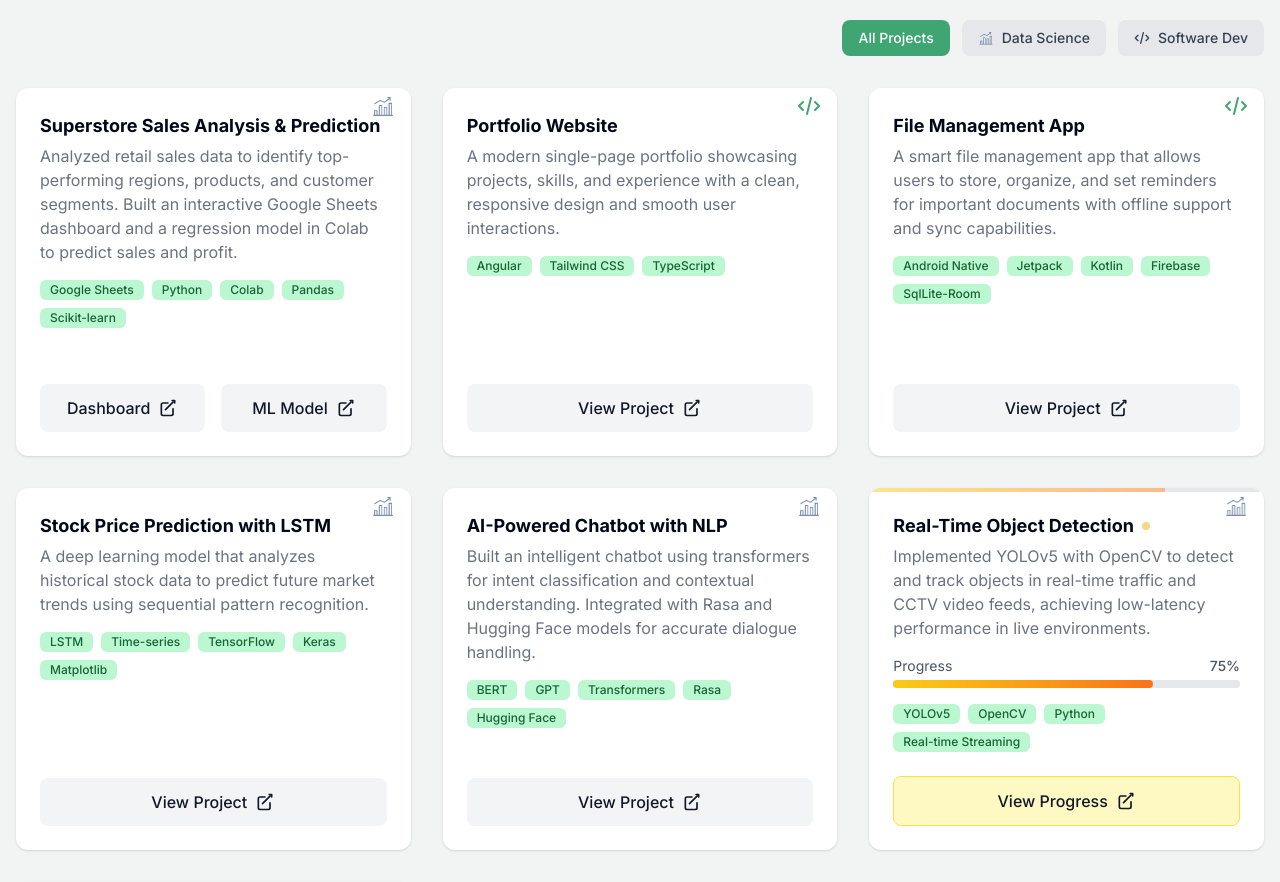
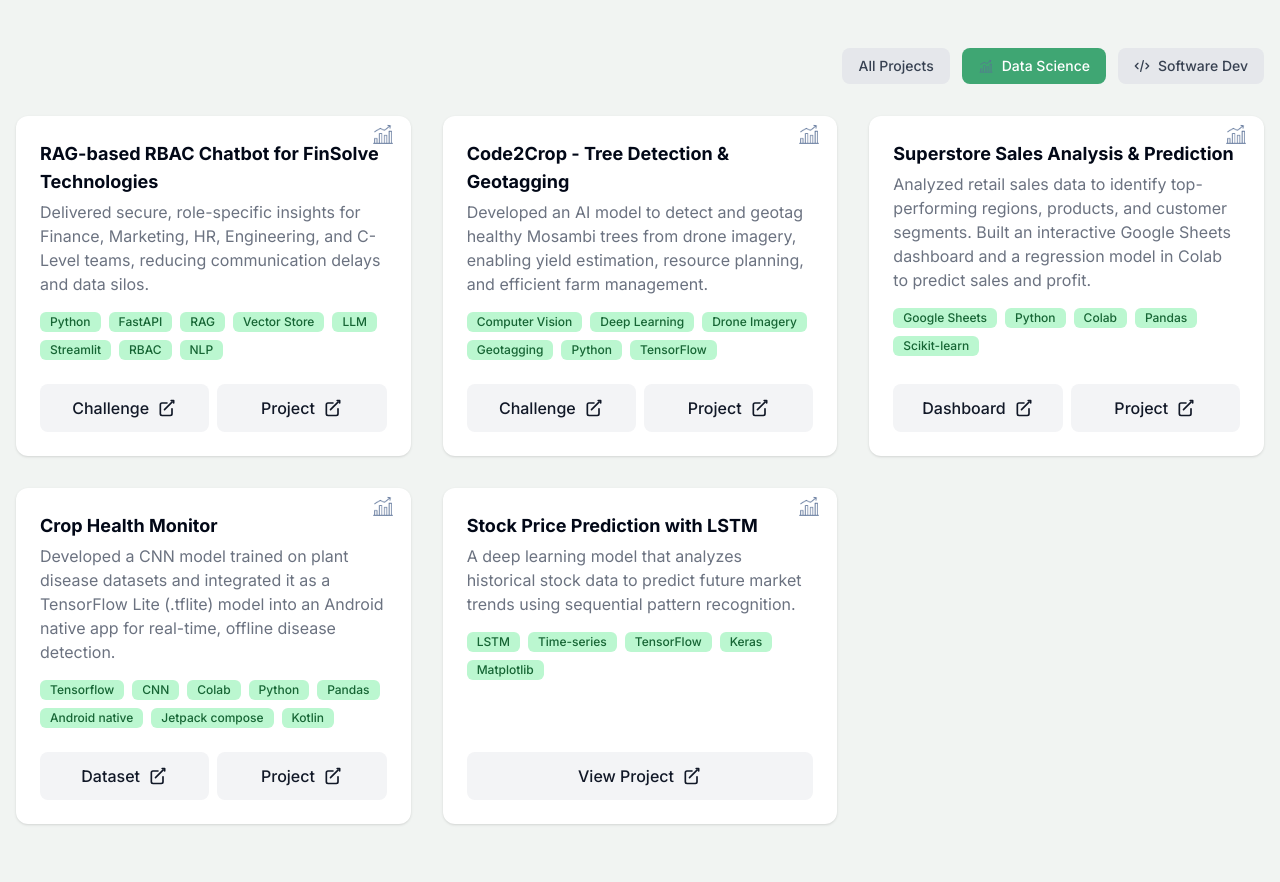
Before and after one commit to Vignesh96-R/vignesh-portfolio, an Angular app: page / in a window 1280 px wide. Shown: the part 2882-3764 px from the top of the page. Built offline with nearby package versions, Linux system fonts and the light colour scheme.

Commit message:
added project

```diff
--- a/src/app/components/sections/projects-section/projects-section.component.html
+++ b/src/app/components/sections/projects-section/projects-section.component.html
@@ -34,42 +34,6 @@
     <!-- Project Cards -->
     <div class="grid grid-cols-1 md:grid-cols-2 lg:grid-cols-3 gap-8">
       <!-- Superstore Project Card with two buttons styled like other project buttons -->
-      <div class="rounded-xl bg-white shadow p-0 flex flex-col overflow-hidden relative group hover:shadow-lg transition-all duration-300">
-        <!-- Data Science Icon at top right -->
-        <div class="absolute top-1.5 right-4 z-10">
-          <img src="/favicon.png" alt="Data Science" class="h-6 w-6 object-contain" title="Data Science Project" />
-        </div>
-        <div class="flex-1 flex flex-col p-6">
-          <div class="text-lg font-bold mb-1 flex items-center">
-            Superstore Sales Analysis & Prediction
-          </div>
-          <div class="text-gray-500 mb-4">Analyzed retail sales data to identify top-performing regions, products, and customer segments. Built an interactive Google Sheets dashboard and a regression model in Colab to predict sales and profit.</div>
-          <div class="flex-1"></div>
-          <div class="flex flex-wrap gap-2 mb-6">
-            <span class="inline-flex items-center rounded-md bg-green-200 px-2.5 py-0.5 text-xs font-medium text-green-800">Google Sheets</span>
-            <span class="inline-flex items-center rounded-md bg-green-200 px-2.5 py-0.5 text-xs font-medium text-green-800">Python</span>
-            <span class="inline-flex items-center rounded-md bg-green-200 px-2.5 py-0.5 text-xs font-medium text-green-800">Colab</span>
-            <span class="inline-flex items-center rounded-md bg-green-200 px-2.5 py-0.5 text-xs font-medium text-green-800">Pandas</span>
-            <span class="inline-flex items-center rounded-md bg-green-200 px-2.5 py-0.5 text-xs font-medium text-green-800">Scikit-learn</span>
-          </div>
-          <div class="flex gap-4 pt-4 mt-4 ">
-            <a href="https://docs.google.com/spreadsheets/d/1WNkF3dOBJaBukJZ0ypfnozbrtGRLvNzOcudX0GShNnE/edit?gid=0#gid=0" target="_blank" rel="noopener noreferrer"
-               class="w-1/2 inline-flex items-center justify-center rounded-lg transition text-gray-900 font-medium py-3 px-4 text-base bg-gray-100 hover:bg-gray-200">
-              <span>Dashboard</span>
-              <svg class="w-5 h-5 ml-2" fill="none" stroke="currentColor" viewBox="0 0 24 24">
-                <path stroke-linecap="round" stroke-linejoin="round" stroke-width="2" d="M18 13v6a2 2 0 0 1-2 2H6a2 2 0 0 1-2-2V8a2 2 0 0 1 2-2h6m5-3h3v3m-11 8 9-9" />
-              </svg>
-            </a>
-            <a href="https://colab.research.google.com/drive/1YMa7as-g39XsTKjlTImeJzBjY55DY314" target="_blank" rel="noopener noreferrer"
-               class="w-1/2 inline-flex items-center justify-center rounded-lg transition text-gray-900 font-medium py-3 px-4 text-base bg-gray-100 hover:bg-gray-200">
-              <span>ML Model</span>
-              <svg class="w-5 h-5 ml-2" fill="none" stroke="currentColor" viewBox="0 0 24 24">
-                <path stroke-linecap="round" stroke-linejoin="round" stroke-width="2" d="M18 13v6a2 2 0 0 1-2 2H6a2 2 0 0 1-2-2V8a2 2 0 0 1 2-2h6m5-3h3v3m-11 8 9-9" />
-              </svg>
-            </a>
-          </div>
-        </div>
-      </div>
       <div *ngFor="let project of projects" class="rounded-xl bg-white shadow p-0 flex flex-col overflow-hidden relative group hover:shadow-lg transition-all duration-300">
         <!-- Project Type Icon -->
         <div class="absolute top-1.5 right-4 z-10">
@@ -81,60 +45,29 @@
           <img *ngIf="project.type === 'DS'" src="/favicon.png" alt="Data Science" class="h-6 w-6 object-contain" title="Data Science Project" />
         </div>
 
-        <!-- Status Badge -->
-        <!-- <div *ngIf="project.status" class="absolute top-4 left-4 z-10">
-          <div [class]="'inline-flex items-center px-2.5 py-0.5 rounded-full text-xs font-medium ' + getStatusColor(project.status)">
-            <svg class="w-3 h-3 mr-1" fill="none" stroke="currentColor" viewBox="0 0 24 24">
-              <path stroke-linecap="round" stroke-linejoin="round" stroke-width="2" [attr.d]="getStatusIcon(project.status)"></path>
-            </svg>
-            {{ project.status === 'in-progress' ? 'In Progress' : project.status === 'completed' ? 'Completed' : 'Planned' }}
-          </div>
-        </div> -->
-
-        <!-- Progress Bar for In-Progress Projects -->
-        <div *ngIf="project.status === 'in-progress' && project.progress" class="absolute top-0 left-0 right-0 h-1 bg-gray-200">
-          <div class="h-full bg-gradient-to-r from-yellow-400 to-orange-500 transition-all duration-1000 ease-out"
-               [style.width.%]="project.progress">
-            <div class="h-full bg-white opacity-30 animate-pulse"></div>
-          </div>
-        </div>
-
-        <!-- Animated Border for In-Progress Projects -->
-        <div *ngIf="project.status === 'in-progress'" class="absolute inset-0 rounded-xl border-2 border-yellow-400 opacity-0 group-hover:opacity-100 transition-opacity duration-300"></div>
-
         <div class="flex-1 flex flex-col p-6">
           <div class="text-lg font-bold mb-1 flex items-center">
             {{ project.title }}
-            <!-- Animated dot for in-progress projects -->
-            <span *ngIf="project.status === 'in-progress'" class="ml-2 w-2 h-2 bg-yellow-500 rounded-full animate-pulse"></span>
           </div>
           <div class="text-gray-500 mb-4">{{ project.description }}</div>
-
-          <!-- Progress Percentage for In-Progress Projects -->
-          <div *ngIf="project.status === 'in-progress' && project.progress" class="mb-4">
-            <div class="flex justify-between text-sm text-gray-600 mb-1">
-              <span>Progress</span>
-              <span class="font-medium">{{ project.progress }}%</span>
-            </div>
-            <div class="w-full bg-gray-200 rounded-full h-2">
-              <div class="bg-gradient-to-r from-yellow-400 to-orange-500 h-2 rounded-full transition-all duration-1000 ease-out"
-                   [style.width.%]="project.progress"></div>
-            </div>
-          </div>
 
           <div class="flex flex-wrap gap-2 mb-6">
             <span *ngFor="let tech of project.technologies" class="inline-flex items-center rounded-md bg-green-200 px-2.5 py-0.5 text-xs font-medium text-green-800">{{ tech }}</span>
           </div>
 
-          <a [href]="project.link" target="_blank" rel="noopener"
-             [class]="'mt-auto w-full inline-flex items-center justify-center rounded-lg transition text-gray-900 font-medium py-3 px-4 text-base ' +
-                      (project.status === 'in-progress' ? 'bg-yellow-100 hover:bg-yellow-200 border border-yellow-300' : 'bg-gray-100 hover:bg-gray-200')">
-            <span *ngIf="project.status === 'in-progress'">View Progress</span>
-            <span *ngIf="project.status !== 'in-progress'">View Project</span>
-            <svg class="w-5 h-5 ml-2" fill="none" stroke="currentColor" viewBox="0 0 24 24">
-              <path stroke-linecap="round" stroke-linejoin="round" stroke-width="2" [attr.d]="getExternalLinkIcon()"></path>
-            </svg>
-          </a>
+          <!-- Dynamic Buttons Section -->
+          <div class="mt-auto flex gap-2">
+            <a *ngFor="let link of project.links"
+               [href]="link.url"
+               target="_blank"
+               rel="noopener"
+               class="flex-1 inline-flex items-center justify-center rounded-lg transition text-gray-900 font-medium py-3 px-4 text-base bg-gray-100 hover:bg-gray-200">
+              <span>{{ link.label }}</span>
+              <svg class="w-5 h-5 ml-2" fill="none" stroke="currentColor" viewBox="0 0 24 24">
+                <path stroke-linecap="round" stroke-linejoin="round" stroke-width="2" [attr.d]="getExternalLinkIcon()"></path>
+              </svg>
+            </a>
+          </div>
         </div>
       </div>
     </div>
--- a/src/app/components/sections/projects-section/projects-section.component.ts
+++ b/src/app/components/sections/projects-section/projects-section.component.ts
@@ -1,15 +1,18 @@
 import { Component } from '@angular/core';
 import { CommonModule } from '@angular/common';
+
+interface ProjectLink {
+  label: string;
+  url: string;
+}
 
 interface Project {
   title: string;
   description: string;
   technologies: string[];
   image: string;
-  link: string;
+  links: ProjectLink[];
   type: string;
-  status?: 'completed' | 'in-progress' | 'planned';
-  progress?: number; // 0-100 for progress bar
 }
 
 @Component({
@@ -20,17 +23,62 @@ interface Project {
   styleUrl: './projects-section.component.scss'
 })
 export class ProjectsSectionComponent {
-  selectedFilter: string = 'all'; // 'all', 'DS', '</>'
+  selectedFilter: string = 'DS'; // 'all', 'DS', '</>'
 
   allProjects: Project[] = [
+    {
+      title: 'RAG-based RBAC Chatbot for FinSolve Technologies',
+      description: 'Delivered secure, role-specific insights for Finance, Marketing, HR, Engineering, and C-Level teams, reducing communication delays and data silos.',
+      technologies: ['Python', 'FastAPI', 'RAG', 'Vector Store', 'LLM', 'Streamlit', 'RBAC', 'NLP'],
+      image: 'https://placehold.co/600x400',
+      type: 'DS',
+      links: [
+        { label: 'Challenge', url: 'https://codebasics.io/challenges/codebasics-gen-ai-data-science-resume-project-challenge/19' },
+        { label: 'Project', url: 'https://github.com/Vignesh96-R/finsolve-rag-chatbot' }
+      ]
+    },
+    {
+      title: 'Code2Crop - Tree Detection & Geotagging', //🏆 1st Place in Code2Crop AgriTech Challenge!
+      description: 'Developed an AI model to detect and geotag healthy Mosambi trees from drone imagery, enabling yield estimation, resource planning, and efficient farm management.',
+      technologies: ['Computer Vision', 'Deep Learning', 'Drone Imagery', 'Geotagging', 'Python', 'TensorFlow'],
+      image: 'https://placehold.co/600x400',
+      type: 'DS',
+      links: [
+        { label: 'Challenge', url: 'https://lu.ma/82dg57d0?tk=Vd1y2E' },
+        { label: 'Project', url: 'https://github.com/Vignesh96-R/code2crop' }
+      ]
+    },
+    {
+      title: 'Superstore Sales Analysis & Prediction',
+      description: 'Analyzed retail sales data to identify top-performing regions, products, and customer segments. Built an interactive Google Sheets dashboard and a regression model in Colab to predict sales and profit.',
+      technologies: ['Google Sheets', 'Python', 'Colab', 'Pandas', 'Scikit-learn'],
+      image: 'https://placehold.co/600x400',
+      type: 'DS',
+      links: [
+        { label: 'Dashboard', url: 'https://docs.google.com/spreadsheets/d/1WNkF3dOBJaBukJZ0ypfnozbrtGRLvNzOcudX0GShNnE/edit?gid=0#gid=0' },
+        { label: 'Project', url: 'https://github.com/Vignesh96-R/superstore_sales_prediction' }
+      ]
+    },
+    {
+      title: 'Crop Health Monitor',
+      description: 'Developed a CNN model trained on plant disease datasets and integrated it as a TensorFlow Lite (.tflite) model into an Android native app for real-time, offline disease detection.',
+      technologies: ['Tensorflow', 'CNN', 'Colab','Python' , 'Pandas', 'Android native', 'Jetpack compose', 'Kotlin'],
+      image: 'https://placehold.co/600x400',
+      type: 'DS',
+      links: [
+        { label: 'Dataset', url: 'https://www.kaggle.com/datasets/emmarex/plantdisease' },
+        { label: 'Project', url: 'https://github.com/Vignesh96-R/FarmCare' }
+      ]
+    },
     {
       title: 'Portfolio Website',
       description: 'A modern single-page portfolio showcasing projects, skills, and experience with a clean, responsive design and smooth user interactions.',
       technologies: ['Angular', 'Tailwind CSS', 'TypeScript'],
       image: 'https://placehold.co/600x400',
       type: '</>',
-      link: 'https://github.com/Vignesh96-R/vignesh-portfolio',
-      status: 'completed'
+      links: [
+        { label: 'View Project', url: 'https://github.com/Vignesh96-R/vignesh-portfolio' }
+      ]
     },
     {
       title: 'File Management App',
@@ -38,8 +86,9 @@ export class ProjectsSectionComponent {
       technologies: ['Android Native', 'Jetpack', 'Kotlin', 'Firebase', 'SqlLite-Room'],
       image: 'https://placehold.co/600x400',
       type: '</>',
-      link: 'https://github.com/Vignesh96-R/CloudMediaBox',
-      status: 'completed'
+      links: [
+        { label: 'View Project', url: 'https://github.com/Vignesh96-R/CloudMediaBox' }
+      ]
     },
     {
       title: 'Stock Price Prediction with LSTM',
@@ -47,58 +96,44 @@ export class ProjectsSectionComponent {
       technologies: ['LSTM', 'Time-series', 'TensorFlow', 'Keras', 'Matplotlib'],
       image: 'https://placehold.co/600x400',
       type: 'DS',
-      link: 'https://github.com/Vignesh96-R/LSTM_predicition',
-      status: 'completed'
+      links: [
+
+        { label: 'View Project', url: 'https://github.com/Vignesh96-R/LSTM_predicition' }
+      ]
     },
-    {
-    title: 'AI-Powered Chatbot with NLP',
-    description: 'Built an intelligent chatbot using transformers for intent classification and contextual understanding. Integrated with Rasa and Hugging Face models for accurate dialogue handling.',
-    technologies: ['BERT', 'GPT', 'Transformers', 'Rasa', 'Hugging Face'],
-    image: 'https://placehold.co/600x400',
-    type: 'DS',
-    link: 'https://github.com/Vignesh96-R/chatbot-nlp',
-    status: 'completed'
-  },
-  {
-    title: 'Real-Time Object Detection',
-    description: 'Implemented YOLOv5 with OpenCV to detect and track objects in real-time traffic and CCTV video feeds, achieving low-latency performance in live environments.',
-    technologies: ['YOLOv5', 'OpenCV', 'Python', 'Real-time Streaming'],
-    image: 'https://placehold.co/600x400',
-    type: 'DS',
-    link: 'https://github.com/Vignesh96-R/yolo-object-detection',
-    status: 'in-progress',
-    progress: 75
-  },
-  {
-    title: 'End-to-End ML Web App',
-    description: 'Developed a full-stack machine learning app with classification/regression capabilities, deployed using Streamlit and Docker on Azure for scalable access.',
-    technologies: ['Streamlit', 'FastAPI', 'Docker', 'Azure', 'Python'],
-    image: 'https://placehold.co/600x400',
-    type: 'DS',
-    link: 'https://github.com/Vignesh96-R/ml-web-app',
-    status: 'completed'
-  },
-    // {
-    //   title: 'E-commerce Analytics Dashboard',
-    //   description: 'A web application for visualizing sales data and predicting customer churn using machine learning.',
-    //   technologies: ['React', 'Next.js', 'Tailwind CSS', 'Scikit-learn', 'D3.js'],
+  //   {
+  //   title: 'AI-Powered Chatbot with NLP',
+  //   description: 'Built an intelligent chatbot using transformers for intent classification and contextual understanding. Integrated with Rasa and Hugging Face models for accurate dialogue handling.',
+  //   technologies: ['BERT', 'GPT', 'Transformers', 'Rasa', 'Hugging Face'],
   //   image: 'https://placehold.co/600x400',
-    //   link: '#'
+  //   type: 'DS',
+  //   links: [
+  //     { label: 'Try Chatbot', url: '#' },
+  //     { label: 'GitHub', url: 'https://github.com/Vignesh96-R/chatbot-nlp' }
+  //   ]
   // },
   // {
-    //   title: 'Real-time Chat Application',
-    //   description: 'A full-stack chat application with end-to-end encryption and real-time messaging capabilities.',
-    //   technologies: ['Node.js', 'Express', 'Socket.IO', 'React', 'MongoDB'],
+  //   title: 'Real-Time Object Detection',
+  //   description: 'Implemented YOLOv5 with OpenCV to detect and track objects in real-time traffic and CCTV video feeds, achieving low-latency performance in live environments.',
+  //   technologies: ['YOLOv5', 'OpenCV', 'Python', 'Real-time Streaming'],
   //   image: 'https://placehold.co/600x400',
-    //   link: '#'
+  //   type: 'DS',
+  //   links: [
+  //     { label: 'View Demo', url: '#' },
+  //     { label: 'GitHub', url: 'https://github.com/Vignesh96-R/yolo-object-detection' }
+  //   ]
   // },
   // {
-    //   title: 'Portfolio Website Builder',
-    //   description: 'A CMS-like platform for users to create and deploy their own professional portfolio websites with ease.',
-    //   technologies: ['Vue.js', 'Nuxt.js', 'Firebase', 'Stripe API'],
+  //   title: 'End-to-End ML Web App',
+  //   description: 'Developed a full-stack machine learning app with classification/regression capabilities, deployed using Streamlit and Docker on Azure for scalable access.',
+  //   technologies: ['Streamlit', 'FastAPI', 'Docker', 'Azure', 'Python'],
   //   image: 'https://placehold.co/600x400',
-    //   link: '#'
-    // }
+  //   type: 'DS',
+  //   links: [
+  //     { label: 'Live App', url: '#' },
+  //     { label: 'GitHub', url: 'https://github.com/Vignesh96-R/ml-web-app' }
+  //   ]
+  // },
   ];
 
   get projects(): Project[] {
@@ -112,26 +147,28 @@ export class ProjectsSectionComponent {
     this.selectedFilter = filter;
   }
 
-  getStatusColor(status: string): string {
-    switch (status) {
-      case 'completed': return 'bg-green-100 text-green-800';
-      case 'in-progress': return 'bg-yellow-100 text-yellow-800';
-      case 'planned': return 'bg-blue-100 text-blue-800';
-      default: return 'bg-gray-100 text-gray-800';
-    }
-  }
-
-  getStatusIcon(status: string): string {
-    switch (status) {
-      case 'completed': return 'M9 12l2 2 4-4m6 2a9 9 0 11-18 0 9 9 0 0118 0z';
-      case 'in-progress': return 'M12 8v4l3 3m6-3a9 9 0 11-18 0 9 9 0 0118 0z';
-      case 'planned': return 'M8 7V3m8 4V3m-9 8h10M5 21h14a2 2 0 002-2V7a2 2 0 00-2-2H5a2 2 0 00-2 2v12a2 2 0 002 2z';
-      default: return 'M13 16h-1v-4h-1m1-4h.01M21 12a9 9 0 11-18 0 9 9 0 0118 0z';
-    }
-  }
-
   getExternalLinkIcon(): string {
     // External link icon SVG path
     return 'M18 13v6a2 2 0 0 1-2 2H6a2 2 0 0 1-2-2V8a2 2 0 0 1 2-2h6m5-3h3v3m-11 8 9-9';
   }
+
+  getLinkIcon(linkType: string): string {
+    switch (linkType) {
+      case 'github': return 'M12 2A10 10 0 0 0 2 12c0 4.42 2.87 8.17 6.84 9.5.5.08.66-.23.66-.5v-1.69c-2.77.6-3.36-1.34-3.36-1.34-.46-1.16-1.11-1.47-1.11-1.47-.91-.62.07-.6.07-.6 1 .07 1.53 1.03 1.53 1.03.87 1.52 2.34 1.07 2.91.83.09-.65.35-1.09.63-1.34-2.22-.25-4.55-1.11-4.55-4.92 0-1.11.38-2 1.03-2.71-.1-.25-.45-1.29.1-2.64 0 0 .84-.27 2.75 1.02.79-.22 1.65-.33 2.5-.33.85 0 1.71.11 2.5.33 1.91-1.29 2.75-1.02 2.75-1.02.55 1.35.2 2.39.1 2.64.65.71 1.03 1.6 1.03 2.71 0 3.82-2.34 4.66-4.57 4.91.36.31.69.92.69 1.85V21c0 .27.16.59.67.5C19.14 20.16 22 16.42 22 12A10 10 0 0 0 12 2z';
+      case 'demo': return 'M15 12a3 3 0 11-6 0 3 3 0 016 0z';
+      case 'live': return 'M10 6H6a2 2 0 00-2 2v10a2 2 0 002 2h10a2 2 0 002-2v-4M14 4h6m0 0v6m0-6L10 14';
+      case 'documentation': return 'M9 12h6m-6 4h6m2 5H7a2 2 0 01-2-2V5a2 2 0 012-2h5.586a1 1 0 01.707.293l5.414 5.414a1 1 0 01.293.707V19a2 2 0 01-2 2z';
+      default: return 'M18 13v6a2 2 0 0 1-2 2H6a2 2 0 0 1-2-2V8a2 2 0 0 1 2-2h6m5-3h3v3m-11 8 9-9';
     }
+  }
+
+  getButtonClass(linkType: string): string {
+    switch (linkType) {
+      case 'github': return 'bg-gray-900 hover:bg-gray-800 text-white';
+      case 'demo': return 'bg-blue-600 hover:bg-blue-700 text-white';
+      case 'live': return 'bg-green-600 hover:bg-green-700 text-white';
+      case 'documentation': return 'bg-purple-600 hover:bg-purple-700 text-white';
+      default: return 'bg-gray-100 hover:bg-gray-200 text-gray-900';
+    }
+  }
+}
--- a/src/app/components/sections/skills-section/skills-section.component.ts
+++ b/src/app/components/sections/skills-section/skills-section.component.ts
@@ -24,7 +24,7 @@ export class SkillsSectionComponent {
     {
       category: 'Libraries & Frameworks',
       icon: 'brain-circuit',
-      skills: ['NumPy', 'Pandas' ,'Scipy', 'Scikit-learn', 'TensorFlow (basic)', 'FastAPI'],
+      skills: ['NumPy', 'Pandas' ,'Scipy', 'Scikit-learn', 'TensorFlow (basic)', 'FastAPI', 'LangChain', 'LangSmith'],
     },
      {
       category: 'Visualization',
```
Lines whose indentation alone changed are shown as unchanged.
